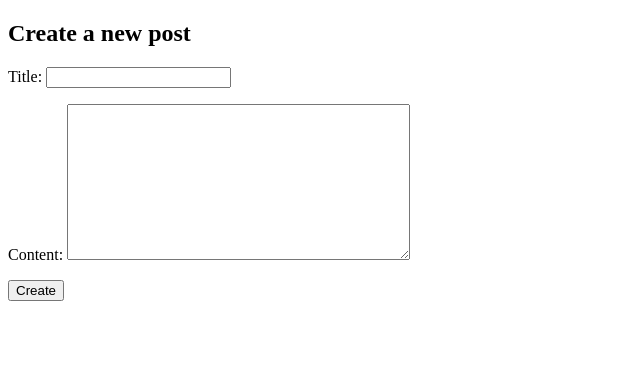
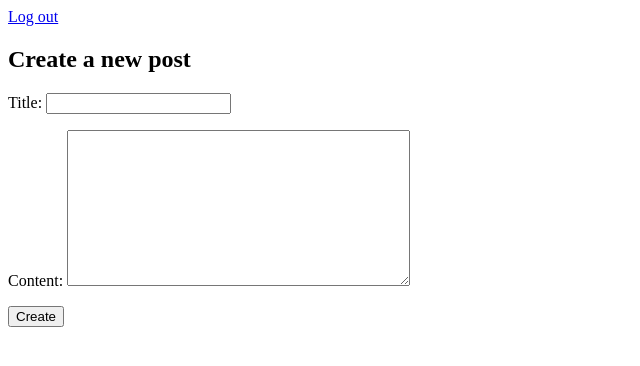
Before and after one commit to Ifechukwu001/Predict395-Test, a Django app: page /create/ in a window 1280 px wide. Shown: the top 366 px of the page, without its empty margins (0-640 px from the left). Run offline with Django 4.2, Linux system fonts and the light colour scheme; the visitor is signed in with stand-in values (Sample User, id 1).

Commit message:
feat: Add header with login/logout links to base.html template

```diff
--- a/src/blog/templates/blog/base.html
+++ b/src/blog/templates/blog/base.html
@@ -8,6 +8,13 @@
 </head>
 
 <body>
+    <header>
+        {% if request.user.is_authenticated %}
+        <a href="{% url 'accounts:logout' %}">Log out</a>
+        {% else %}
+        <a href="{% url 'accounts:login' %}">Log in</a>
+        {% endif %}
+    </header>
     {% block content %}
     {% endblock %}
 </body>
```
Also changed, not shown: src/blog/migrations/__init__.py (added).
